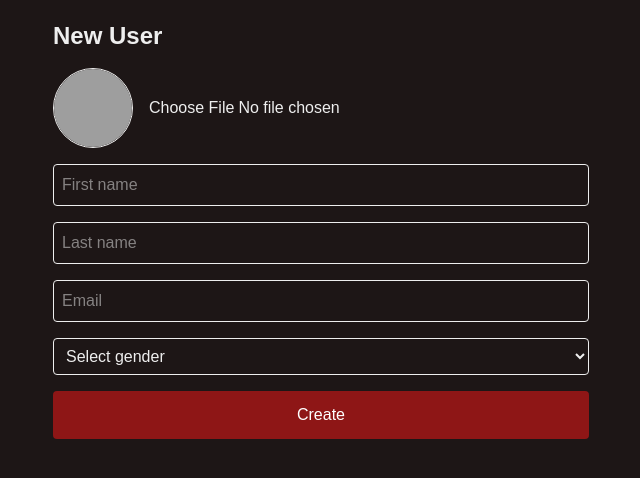
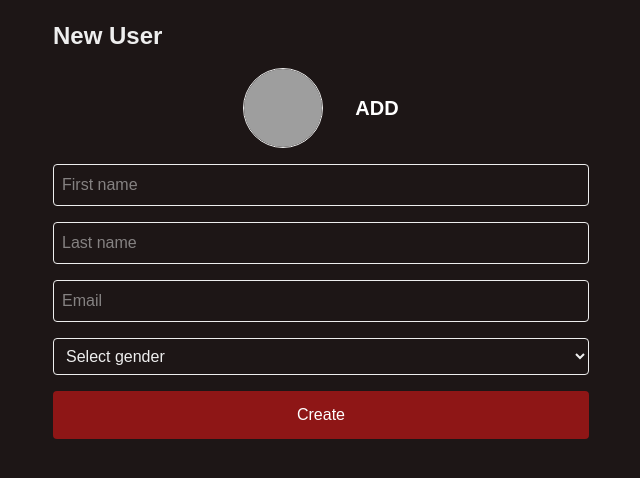
Before and after one commit to betsaleeldjuma/adminDashboard, a React (Vite) app: page /users/new in a window 1280 px wide. Shown: the top 478 px of the page, without its empty margins (319-959 px from the left). Built offline with nearby package versions, Linux system fonts and the light colour scheme; grey boxes are pictures that could not be loaded.

Commit message:
Add the New User

```diff
--- a/src/routes/UserNew.tsx
+++ b/src/routes/UserNew.tsx
@@ -33,19 +33,28 @@ const UserNew = () => {
       <h1 className="text-2xl font-bold mb-4">New User</h1>
 
       <form onSubmit={handleSubmit} className="flex flex-col gap-4">
-        {/* AVATAR */}
-        <div className="flex items-center gap-4">
+        {/* AVATAR avec overlay */}
+        <label className="flex justify-center items-center gap-8">
           <img
             src={preview ?? "/avatar-placeholder.png"}
+            alt="User avatar"
             className="w-20 h-20 rounded-full object-cover border"
           />
 
+          {/* Overlay */}
+
+          <p><span className="text-white text-xl font-extrabold uppercase">Add</span></p>
+
+
+          {/* Input caché */}
           <input
             type="file"
             accept="image/*"
+            className="hidden"
             onChange={(e) => setImageFile(e.target.files?.[0] ?? null)}
           />
-        </div>
+        </label>
+
 
         <input
           placeholder="First name"
```
